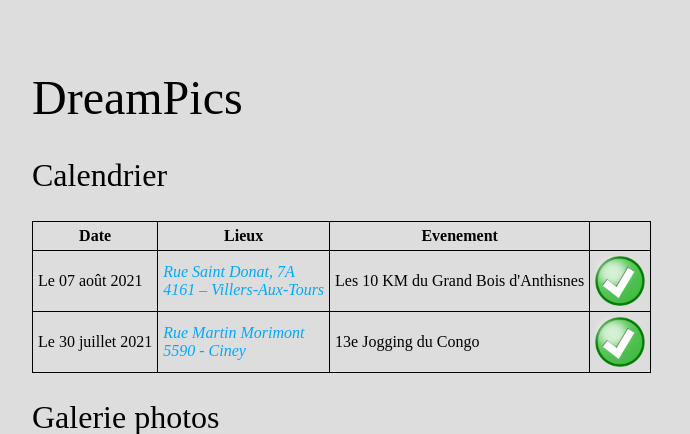
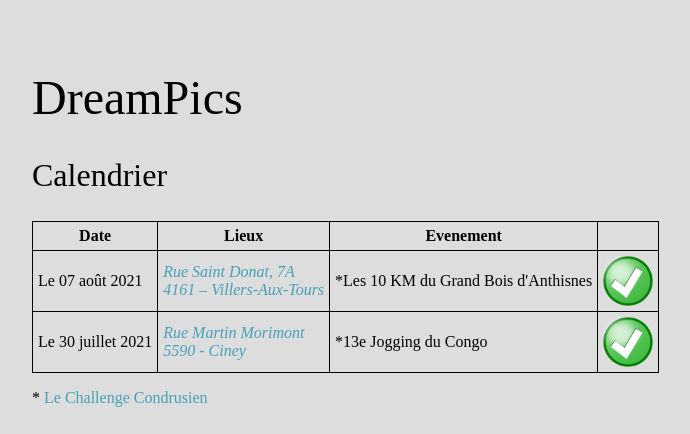
Before and after one commit to js202005082300/samuel.jacquet, a PHP site: page /dreampics.html in a window 1280 px wide. Shown: the top 434 px of the page, without its empty margins (96-786 px from the left). Run offline with PHP 8.4, Linux system fonts and the light colour scheme.

Commit message:
09-08-2021 0:04:43

```diff
--- a/dreampics.html
+++ b/dreampics.html
@@ -44,19 +44,20 @@
 					<tr>
 						<td><time datetime="2021-08-07">Le 07 août 2021</time></td>
 						<td><address><a href="https://goo.gl/maps/TbaygcG3CN97haaV6">Rue Saint Donat, 7A<br>4161 – Villers-Aux-Tours</a></address></td>
-						<td>Les 10 KM du Grand Bois d'Anthisnes</td>
+						<td>*Les 10 KM du Grand Bois d'Anthisnes</td>
 						<td><img src="images/valid-300x300.png" alt="Les 10 KM du Grand Bois d'Anthisnes" title="Cliquez pour agrandir" width="50" height="auto"></td>
 						<!-- <td><p><a href="images/210807-VILLERS-AUX-TOURS.jpg"><img src="images/210807-VILLERS-AUX-TOURS.jpg" alt="Les 10 KM du Grand Bois d'Anthisnes" title="Cliquez pour agrandir" width="80" height="auto"></a></p></td> -->
 					</tr>
 					<tr>
 						<td><time datetime="2021-07-30">Le 30 juillet 2021</time></td>
 						<td><address><a href="https://goo.gl/maps/h2FqH5nAxEqA6iLbA">Rue Martin Morimont<br> 5590 - Ciney</a></address></td>
-						<td>13e Jogging du Congo</td>
+						<td>*13e Jogging du Congo</td>
 						<td><img src="images/valid-300x300.png" alt="Les 10 KM du Grand Bois d'Anthisnes" title="Cliquez pour agrandir" width="50" height="auto"></td>
 						<!-- <td><p><a href="images/210730-CINEY.jpg"><img src="images/210730-CINEY.jpg" alt="13e Jogging du Congo" title="Cliquez pour agrandir" width="80" height="auto"></a></p></td> -->
 					</tr>
 				</tbody>
 			</table>
+			<p>* <a href="https://www.challengecondrusien.be/">Le Challenge Condrusien</a><br></p>
 		</section>
 
 		<!-- Parcours
@@ -147,65 +148,3 @@
 		</footer>
 	</body>
 </html>
-
-			<!-- Début Messenger Plug-in (à mettre au début de body) --
-				<div id="fb-root"></div>
-
-				<div id="fb-customer-chat" class="fb-customerchat">
-				</div>
-
-				<script>
-				var chatbox = document.getElementById('fb-customer-chat');
-				chatbox.setAttribute("page_id", "1900744543522909");
-				chatbox.setAttribute("attribution", "biz_inbox");
-
-				window.fbAsyncInit = function() {
-					FB.init({
-					xfbml            : true,
-					version          : 'v11.0'
-					});
-				};
-
-				(function(d, s, id) {
-					var js, fjs = d.getElementsByTagName(s)[0];
-					if (d.getElementById(id)) return;
-					js = d.createElement(s); js.id = id;
-					js.src = 'https://connect.facebook.net/fr_FR/sdk/xfbml.customerchat.js';
-					fjs.parentNode.insertBefore(js, fjs);
-				}(document, 'script', 'facebook-jssdk'));
-				</script>
-			-- Fin Messenger Plug-in -->
-
-		<!-- Echantillons
-		<section>
-			<div class="galerie">
-				<div class="galerie-item">
-					<a href="images/ban-03-320.jpg"><img src="images/ban-03-320.jpg" alt="pic" title="Cliquez pour agrandir" width="100"></a>
-				</div>
-				<div class="galerie-item">
-					<a href="images/ban-03-320.jpg"><img src="images/ban-03-320.jpg" alt="pic" title="Cliquez pour agrandir" width="100"></a>
-				</div>
-				<div class="galerie-item">
-					<a href="images/ban-03-320.jpg"><img src="images/ban-03-320.jpg" alt="pic" title="Cliquez pour agrandir" width="100"></a>
-				</div>
-			</div>
-		</section>
-
-		css:
-		.galerie {display:flex; flex-wrap:wrap;}
-		-->
-
-<!--
--------------------------------
-
-
-Photos du Jogging de *** 😊
-
-Bon we
-
----
-
-Photos du Jogging de *** 😊
-
-Merci pour votre bonne humeur à tous. 😊 N'hésitez pas à partager, à liker, à taguer vos amis.
--->
--- a/main.css
+++ b/main.css
@@ -51,7 +51,7 @@ nav a{
 	border:2px solid #FFF;
 }
 a{
-    color:rgb(0, 170, 255);
+    color:rgb(70, 160, 185);
 	font-size:1.0em;
 	text-decoration:none;
 }
```
